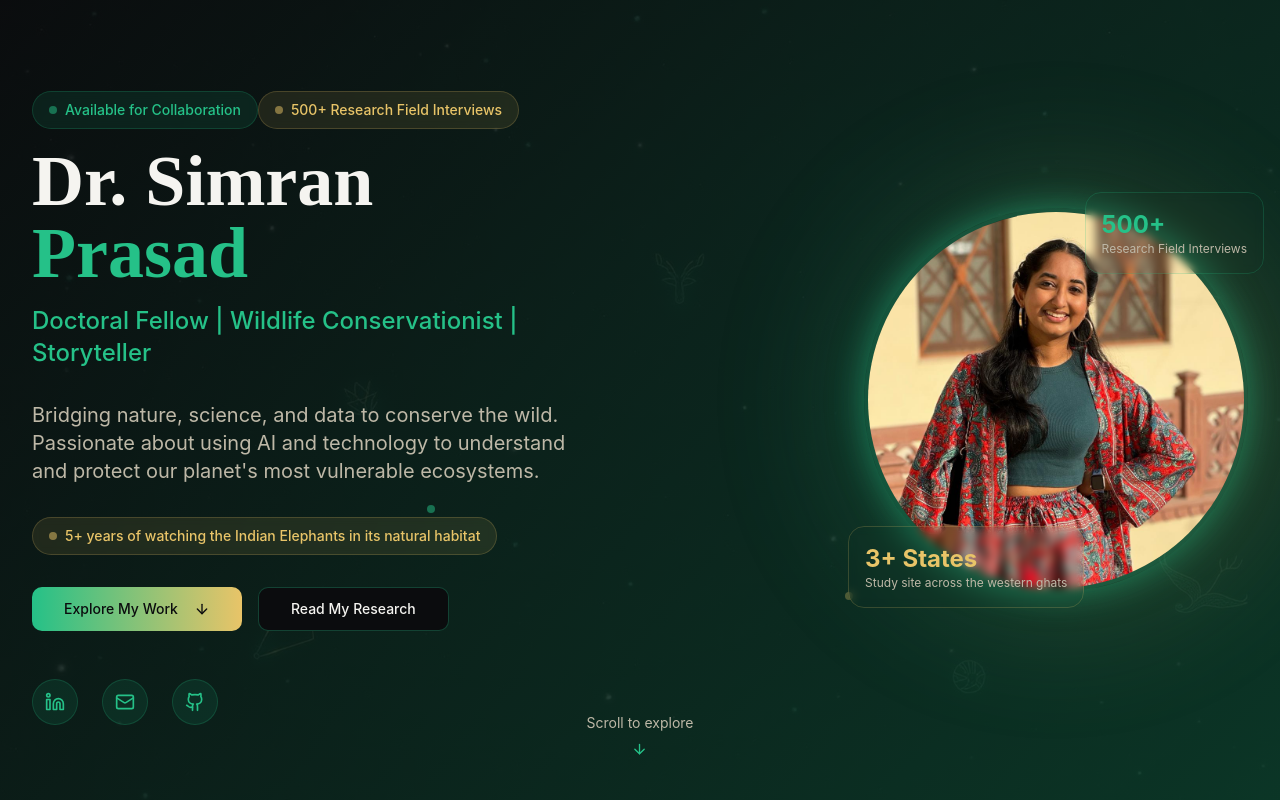
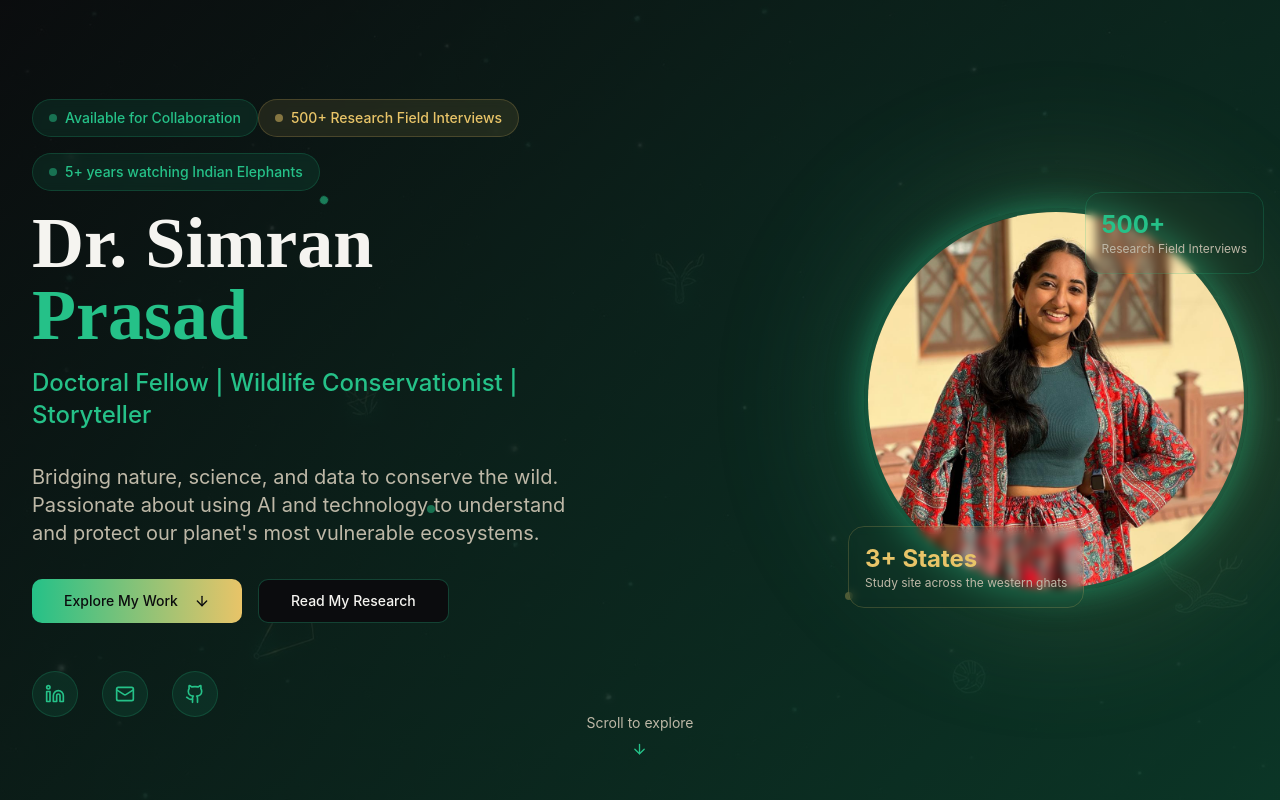
Before and after one commit to rsprasad20/simran-wild-glow, a React (Vite) app: page / in a window 1280 px wide. Shown: the top 800 px of the page. Built offline with nearby package versions, Linux system fonts and the light colour scheme.

Commit message:
Update hero section badges

```diff
--- a/src/components/HeroSection.tsx
+++ b/src/components/HeroSection.tsx
@@ -43,6 +43,11 @@ const HeroSection = () => {
                 <span className="text-sm font-medium text-wildlife-gold">500+ Research Field Interviews</span>
               </div>
 
+              <div className="inline-flex items-center gap-2 px-4 py-2 rounded-full bg-wildlife-emerald/10 border border-wildlife-emerald/20 backdrop-blur-sm">
+                <div className="w-2 h-2 bg-wildlife-emerald rounded-full animate-pulse" />
+                <span className="text-sm font-medium text-wildlife-emerald">5+ years watching Indian Elephants</span>
+              </div>
+
               <h1 className="text-4xl md:text-6xl lg:text-7xl font-bold leading-tight">
                 <span className="text-wildlife-ivory">Dr. Simran</span>
                 <br />
@@ -58,11 +63,6 @@ const HeroSection = () => {
               Bridging nature, science, and data to conserve the wild. Passionate about using AI and technology
               to understand and protect our planet's most vulnerable ecosystems.
             </p>
-
-            <div className="inline-flex items-center gap-2 px-4 py-2 rounded-full bg-wildlife-gold/10 border border-wildlife-gold/20 backdrop-blur-sm">
-              <div className="w-2 h-2 bg-wildlife-gold rounded-full animate-pulse" />
-              <span className="text-sm font-medium text-wildlife-gold">5+ years of watching the Indian Elephants in its natural habitat</span>
-            </div>
 
             {/* CTA Buttons */}
             <div className="flex flex-col sm:flex-row gap-4 justify-center lg:justify-start">
```
